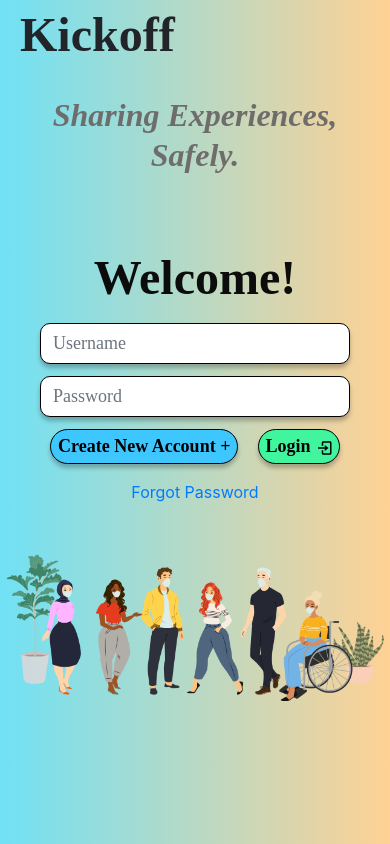
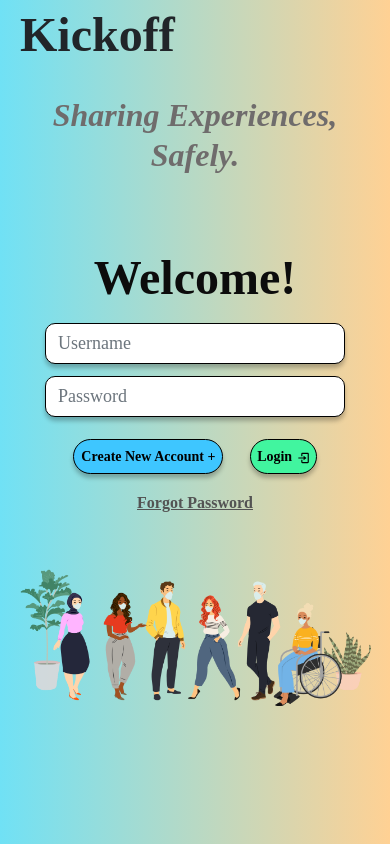
Before and after one commit to kretzbryan/kick-off, a React (Create React App) app in the folder client/: page /room in a window 390 px wide. Both pictures are taken after a click on the element "Kickoff". Built offline with nearby package versions, Linux system fonts and the light colour scheme; no server answers.

Commit message:
finalizes styling on login page

```diff
--- a/client/src/components/Homepage.js
+++ b/client/src/components/Homepage.js
@@ -1,4 +1,4 @@
-import React, { useState, useContext } from 'react'
+import React, { useState, useContext } from "react";
 import { Link, useHistory } from "react-router-dom";
 import axios from "axios";
 import "../styles/Homepage.css";
@@ -20,22 +20,23 @@ export default function Homepage() {
   //creating a history to redirect
   const history = useHistory();
 
-
   const usernameValue = (event) => {
     setUsername(event.target.value);
-    }
+  };
 
   const passwordValue = (event) => {
     setPassword(event.target.value);
-    }
-
+  };
 
   const submitForm = async (event) => {
     event.preventDefault();
 
     try {
       const loginUser = { username, password };
-            const loginResponse = await axios.post("http://localhost:5000/api/user/login", loginUser);
+      const loginResponse = await axios.post(
+        "http://localhost:5000/api/user/login",
+        loginUser
+      );
 
       setUserData({
         token: loginResponse.data.token,
@@ -47,40 +48,50 @@ export default function Homepage() {
       //login the user
       console.log(loginResponse);
       setPassword("");
-            history.push("/room")
+      history.push("/room");
+    } catch (error) {
+      console.log(error.response.data.msg);
     }
-        catch (error) {
-            console.log(error.response.data.msg)
-        }
-    }
-
-
-
-
+  };
 
   return (
     <div className="main-container homepage">
       <div className="homepage-top">
-                <h3 className="">Sharing Experiences, <br /> Safely.</h3>
+        <h3 className="">
+          Sharing Experiences, <br /> Safely.
+        </h3>
         <div className="welcome-container">
-
           <div className="card-body">
             <h3 className="card-title">Welcome!</h3>
             <form onSubmit={submitForm} className="form-group">
-                            <input className="form-control" onChange={usernameValue} type="text" placeholder="Username" />
-                            <input className="form-control" onChange={passwordValue} type="password" placeholder="Password" value={password} />
+              <input
+                className="form-control"
+                onChange={usernameValue}
+                type="text"
+                placeholder="Username"
+              />
+              <input
+                className="form-control"
+                onChange={passwordValue}
+                type="password"
+                placeholder="Password"
+                value={password}
+              />
               <div className="input-group row justify-content-around">
-                                <a href="#" className='create-new-acc-btn'>Create New Account +</a>
+                <a href="#" className="create-new-acc-btn">
+                  Create New Account +
+                </a>
 
-                                <button type="submit" className="wc-login-btn">Login <Bi.BiLogIn /> </button>
+                <button type="submit" className="wc-login-btn">
+                  Login <Bi.BiLogIn />{" "}
+                </button>
               </div>
             </form>
-                        <Link >Forgot Password </Link>
-
+            <Link id="fpLink">Forgot Password </Link>
           </div>
         </div>
       </div>
-            <div className='welcome-image-container'></div>
+      <div className="welcome-image-container"></div>
     </div>
   );
 }
--- a/client/src/styles/Homepage.css
+++ b/client/src/styles/Homepage.css
@@ -28,7 +28,7 @@
   right: 30px;
   top: -55px;
   /* border: 1px solid red; */
-  width: 350px;
+  width: 430px;
 }
 .form-control {
   background: #ffffff;
@@ -77,6 +77,8 @@
   justify-content: center;
   align-items: center;
   padding: 0 7px;
+  margin-right: -40px;
+  margin-top: 10px;
   outline: none;
   text-decoration: none;
   box-sizing: border-box;
@@ -103,6 +105,7 @@
   font-style: normal;
   font-weight: 600;
   font-size: 18px;
+  margin-top: 10px;
 }
 
 .welcome-container form button {
@@ -117,17 +120,31 @@
 /*              CSS FOR THE IMAGE IN WELCOME PAGE     */
 
 .welcome-image-container {
-  width: 97vw;
+  width: 90vw;
   height: 40vw;
   background-image: url("../img/people.png");
   background-size: contain;
   background-position: center;
   background-repeat: no-repeat;
   margin: auto;
-  /* margin-top: 50px; */
+  margin-top: -3vw;
 }
 
-@media (max-width: 780px) {
+#fpLink {
+  font-family: Avenir Next;
+  font-style: normal;
+  font-weight: 600;
+  font-size: 16px;
+  line-height: 22px;
+  text-decoration-line: underline;
+  color: #535353;
+}
+
+#fpLink:hover {
+  font-style: italic;
+}
+
+@media (max-width: 1015px) {
   #root {
     min-width: 376px;
   }
@@ -144,8 +161,16 @@
   }
   .welcome-container {
     position: unset;
+    width: 340px;
   }
   .welcome-image-container {
     margin-top: 0;
   }
+  .create-new-acc-btn {
+    margin-right: -30px;
+    font-size: 14px;
+  }
+  .welcome-container button[type="submit"] {
+    font-size: 14px;
+  }
 }
```
Also changed, not shown: 1 other file (tests, documents, lock files or other folders). Lines whose indentation alone changed are shown as unchanged.
